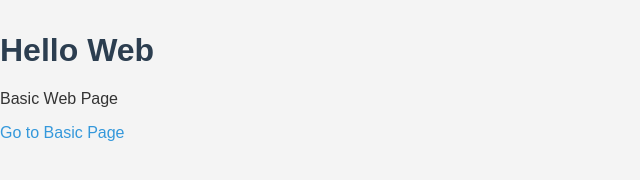
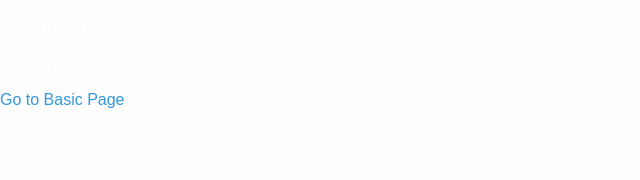
Before and after one commit to PTJaeger/WebDevBasicsCourse, a plain HTML site: page Task-A/index.html in a window 1280 px wide. Shown: the whole page, without its empty margins (0-640 px from the left). Drawn offline with Linux system fonts and the light colour scheme.

Commit message:
CSS changes

```diff
--- a/Task-A/style.css
+++ b/Task-A/style.css
@@ -1,14 +1,25 @@
+/*
+    Author:Santeri Saari
+    Date: 23-09-2025
+*/
+
 body {
     font-family: Arial, Helvetica, sans-serif;
-    background-color: #f4f4f4;
-    color: #333;
+    background-color: #f4f4f41a;
+    color: #ffffff;
     margin: 0;
     padding: 0;
 }
 
 h1, h2, h3 {
-    color: #2c3e50;
+    color: #ffffff;
     margin-top: 1em;
+    font-size: larger;
+}
+
+p {
+    color: #ffffff;
+
 }
 
 a {
```
Also changed, not shown: Task-A/BasicPage.html (+4 -0 lines), Task-A/index.html (+4 -0 lines).
